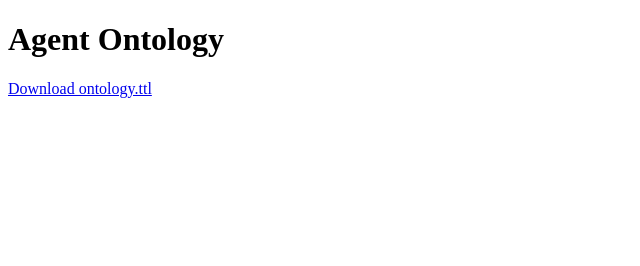
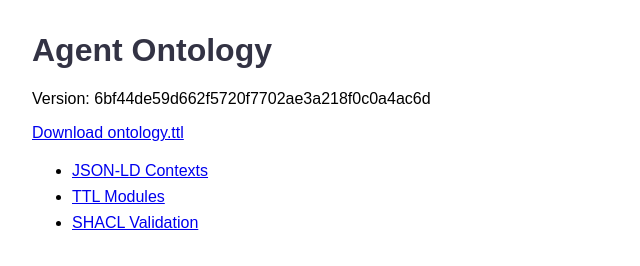
Before and after one commit to s-agent-comm/agent-ontology, a plain HTML site: page index.html in a window 1280 px wide. Shown: the whole page, without its empty margins (0-640 px from the left). Drawn offline with Linux system fonts and the light colour scheme.

Commit message:
Auto-publish ontology from main @6bf44de59d662f5720f7702ae3a218f0c0a4ac6d 6bf44de59d662f5720f7702ae3a218f0c0a4ac6d

```diff
--- a/index.html
+++ b/index.html
@@ -1,8 +1,22 @@
 <!DOCTYPE html>
 <html lang="en">
-<head><meta charset="UTF-8"><title>Agent Ontology</title></head>
+<head>
+  <meta charset="UTF-8">
+  <title>Agent Ontology</title>
+  <style>
+    body { font-family: sans-serif; margin: 2em; }
+    h1 { color: #334; }
+    ul { line-height: 1.6em; }
+  </style>
+</head>
 <body>
   <h1>Agent Ontology</h1>
+  <p>Version: 6bf44de59d662f5720f7702ae3a218f0c0a4ac6d</p>
   <p><a href="./ontology.ttl">Download ontology.ttl</a></p>
+  <ul>
+    <li><a href="./context/">JSON-LD Contexts</a></li>
+    <li><a href="./ontologies/">TTL Modules</a></li>
+    <li><a href="./shacl/">SHACL Validation</a></li>
+  </ul>
 </body>
 </html>
```
Also changed, not shown: 1 other file.
